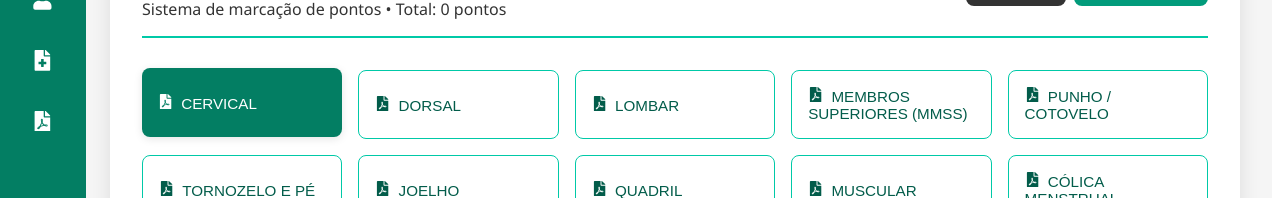
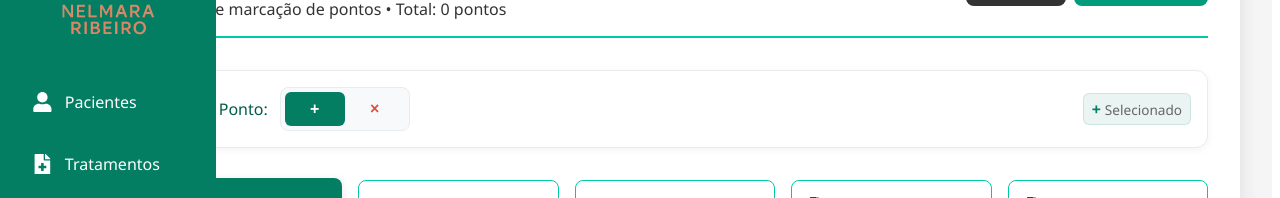
Before and after one commit to nszandrew/desktop-nelmara-electron, a React (Vite) app: page /rma/1 in a window 1280 px wide. Shown: the part 121-319 px from the top of the page. Built offline with nearby package versions, Linux system fonts and the light colour scheme; no server answers.

Commit message:
feat: new point format

```diff
--- a/src/pages/RmaPage.jsx
+++ b/src/pages/RmaPage.jsx
@@ -1,5 +1,5 @@
 import React, { useState, useRef, useEffect } from "react";
-import { FaArrowLeft, FaTrash, FaEye, FaEyeSlash, FaFilePdf } from "react-icons/fa";
+import { FaArrowLeft, FaTrash, FaEye, FaEyeSlash, FaFilePdf, FaPlus, FaTimes } from "react-icons/fa";
 import Sidebar from "./Sidebar";
 import api from "../services/api";
 
@@ -40,6 +40,7 @@ export default function RmaInteractivePage() {
   const [showPoints, setShowPoints] = useState(true);
   const [isLoading, setIsLoading] = useState(false);
   const [notification, setNotification] = useState("");
+  const [selectedPointType, setSelectedPointType] = useState("PLUS"); // PLUS ou X
 
   // Carregar pontos do backend ao montar o componente
   useEffect(() => {
@@ -58,7 +59,8 @@ export default function RmaInteractivePage() {
           x: point.x,
           y: point.y,
           timestamp: point.timestamp,
-          imgName: currentPage.imgName
+          imgName: currentPage.imgName,
+          format: point.format // Enviando o formato do ponto
         },
         {
           headers: { Authorization: `Bearer ${token}` }
@@ -93,7 +95,8 @@ export default function RmaInteractivePage() {
               id: point.id,
               x: point.x,
               y: point.y,
-              timestamp: point.timestamp
+              timestamp: point.timestamp,
+              format: point.format || "PLUS" // Default para PLUS se não houver formato
             }));
           }
         });
@@ -118,7 +121,8 @@ export default function RmaInteractivePage() {
     const newPoint = {
       ...point,
       id: Date.now() + Math.random(), // ID temporário para o frontend
-      timestamp: Date.now()
+      timestamp: Date.now(),
+      format: selectedPointType // Adicionar o tipo de ponto selecionado
     };
 
     // Atualizar estado local primeiro
@@ -127,7 +131,7 @@ export default function RmaInteractivePage() {
       [pageId]: [...(savedPoints[pageId] || []), newPoint]
     };
     setSavedPoints(updatedPoints);
-    showNotification("Ponto adicionado! 📍", "success");
+    showNotification(`Ponto ${selectedPointType === 'PLUS' ? '+' : 'X'} adicionado! 📍`, "success");
 
     // Salvar no backend
     await savePointToBackend(pageId, newPoint);
@@ -191,6 +195,48 @@ export default function RmaInteractivePage() {
     setTimeout(() => setNotification(""), 3000);
   };
 
+  // Componente do ponto personalizado
+  const CustomPoint = ({ point, onClick }) => {
+    const isPlus = point.format === "PLUS";
+
+    return (
+      <div
+        style={{
+          position: 'absolute',
+          left: `${point.x}%`,
+          top: `${point.y}%`,
+          width: '20px',
+          height: '20px',
+          cursor: 'pointer',
+          transform: 'translate(-50%, -50%)',
+          display: 'flex',
+          alignItems: 'center',
+          justifyContent: 'center',
+          fontSize: '16px',
+          fontWeight: 'bold',
+          color: '#FFFFFF',
+          backgroundColor: isPlus ? '#037E63' : '#E74C3C',
+          borderRadius: isPlus ? '50%' : '4px',
+          border: '2px solid white',
+          boxShadow: '0 2px 8px rgba(0,0,0,0.4)',
+          animation: 'pulse 2s infinite',
+          transition: 'all 0.2s ease',
+          zIndex: 10
+        }}
+        onClick={onClick}
+        onMouseEnter={(e) => {
+          e.target.style.transform = 'translate(-50%, -50%) scale(1.2)';
+        }}
+        onMouseLeave={(e) => {
+          e.target.style.transform = 'translate(-50%, -50%) scale(1)';
+        }}
+        title={`Tipo: ${isPlus ? 'Plus (+)' : 'X'}\nClique para remover\nCriado em: ${new Date(point.timestamp).toLocaleString()}`}
+      >
+        {isPlus ? '+' : '×'}
+      </div>
+    );
+  };
+
   // Componente da imagem interativa
   const InteractiveImage = ({ page }) => {
     const imageRef = useRef(null);
@@ -247,34 +293,13 @@ export default function RmaInteractivePage() {
 
         {/* Renderizar pontos salvos */}
         {showPoints && currentPoints.map(point => (
-          <div
+          <CustomPoint
             key={point.id}
-            style={{
-              position: 'absolute',
-              left: `${point.x}%`,
-              top: `${point.y}%`,
-              width: '16px',
-              height: '16px',
-              backgroundColor: '#037E63',
-              borderRadius: '50%',
-              border: '3px solid white',
-              cursor: 'pointer',
-              transform: 'translate(-50%, -50%)',
-              boxShadow: '0 2px 8px rgba(0,0,0,0.4)',
-              animation: 'pulse 2s infinite',
-              transition: 'all 0.2s ease'
-            }}
+            point={point}
             onClick={(e) => {
               e.stopPropagation();
               removePoint(page.id, point.id);
             }}
-            onMouseEnter={(e) => {
-              e.target.style.transform = 'translate(-50%, -50%) scale(1.2)';
-            }}
-            onMouseLeave={(e) => {
-              e.target.style.transform = 'translate(-50%, -50%) scale(1)';
-            }}
-            title={`Clique para remover\nCriado em: ${new Date(point.timestamp).toLocaleString()}`}
           />
         ))}
 
@@ -293,6 +318,8 @@ export default function RmaInteractivePage() {
   // Painel de controle dos pontos
   const PointsPanel = ({ pageId }) => {
     const currentPoints = savedPoints[pageId] || [];
+    const plusPoints = currentPoints.filter(p => p.format === "PLUS");
+    const xPoints = currentPoints.filter(p => p.format === "X");
 
     return (
       <div style={{
@@ -304,7 +331,9 @@ export default function RmaInteractivePage() {
       }}>
         <div style={{ display: 'flex', justifyContent: 'space-between', alignItems: 'center', marginBottom: '1rem' }}>
           <h4 style={{ margin: 0, color: '#025C4A' }}>
-            📍 Pontos Marcados ({currentPoints.length})
+            📍 Pontos Marcados ({currentPoints.length}) •
+            <span style={{ color: '#037E63', marginLeft: '0.5rem' }}>+ {plusPoints.length}</span> •
+            <span style={{ color: '#E74C3C', marginLeft: '0.5rem' }}>× {xPoints.length}</span>
           </h4>
           <div style={{ display: 'flex', gap: '0.5rem' }}>
             <button
@@ -348,7 +377,7 @@ export default function RmaInteractivePage() {
         </div>
 
         {currentPoints.length === 0 ? (
-          <p style={{ color: '#333333', fontStyle: 'italic', margin: 0 }}>
+          <p style={{ color: '#666', fontStyle: 'italic', margin: 0, textAlign: 'center', padding: '1rem' }}>
             Nenhum ponto marcado. Clique na imagem para adicionar pontos.
           </p>
         ) : (
@@ -360,11 +389,26 @@ export default function RmaInteractivePage() {
                   padding: '0.75rem',
                   backgroundColor: '#FFFFFF',
                   borderRadius: '8px',
-                  border: '1px solid #00C9A7',
+                  border: `2px solid ${point.format === 'PLUS' ? '#037E63' : '#E74C3C'}`,
                   fontSize: '0.85rem'
                 }}
               >
-                <div style={{ fontWeight: 'bold', color: '#025C4A' }}>
+                <div style={{
+                  fontWeight: 'bold',
+                  color: point.format === 'PLUS' ? '#037E63' : '#E74C3C',
+                  display: 'flex',
+                  alignItems: 'center',
+                  gap: '0.5rem',
+                  marginBottom: '0.25rem'
+                }}>
+                  <span style={{
+                    fontSize: '1rem',
+                    backgroundColor: point.format === 'PLUS' ? '#037E6315' : '#E74C3C15',
+                    padding: '2px 6px',
+                    borderRadius: '4px'
+                  }}>
+                    {point.format === 'PLUS' ? '+' : '×'}
+                  </span>
                   Ponto {index + 1}
                 </div>
                 <div style={{ color: '#333333' }}>
@@ -492,6 +536,133 @@ export default function RmaInteractivePage() {
             </div>
           )}
 
+          {/* Seletor de tipo de ponto - Design Clean */}
+          <div style={{
+            padding: '1rem',
+            backgroundColor: '#FFFFFF',
+            borderRadius: '12px',
+            marginBottom: '2rem',
+            border: '1px solid #e9ecef',
+            boxShadow: '0 2px 8px rgba(0,0,0,0.05)'
+          }}>
+            <div style={{
+              display: 'flex',
+              alignItems: 'center',
+              justifyContent: 'space-between',
+              flexWrap: 'wrap',
+              gap: '1rem'
+            }}>
+              <div style={{ display: 'flex', alignItems: 'center', gap: '0.75rem' }}>
+                <span style={{
+                  color: '#025C4A',
+                  fontSize: '1rem',
+                  fontWeight: '500'
+                }}>
+                  Tipo de Ponto:
+                </span>
+                <div style={{
+                  display: 'flex',
+                  backgroundColor: '#f8f9fa',
+                  borderRadius: '8px',
+                  padding: '4px',
+                  border: '1px solid #e9ecef'
+                }}>
+                  <button
+                    onClick={() => setSelectedPointType("PLUS")}
+                    style={{
+                      padding: '8px 16px',
+                      backgroundColor: selectedPointType === "PLUS" ? '#037E63' : 'transparent',
+                      color: selectedPointType === "PLUS" ? '#FFFFFF' : '#037E63',
+                      border: 'none',
+                      borderRadius: '6px',
+                      cursor: 'pointer',
+                      fontSize: '1rem',
+                      fontWeight: '600',
+                      transition: 'all 0.2s ease',
+                      display: 'flex',
+                      alignItems: 'center',
+                      gap: '4px',
+                      minWidth: '60px',
+                      justifyContent: 'center'
+                    }}
+                    onMouseEnter={(e) => {
+                      if (selectedPointType !== "PLUS") {
+                        e.target.style.backgroundColor = '#037E6315';
+                      }
+                    }}
+                    onMouseLeave={(e) => {
+                      if (selectedPointType !== "PLUS") {
+                        e.target.style.backgroundColor = 'transparent';
+                      }
+                    }}
+                  >
+                    +
+                  </button>
+                  <button
+                    onClick={() => setSelectedPointType("X")}
+                    style={{
+                      padding: '8px 16px',
+                      backgroundColor: selectedPointType === "X" ? '#E74C3C' : 'transparent',
+                      color: selectedPointType === "X" ? '#FFFFFF' : '#E74C3C',
+                      border: 'none',
+                      borderRadius: '6px',
+                      cursor: 'pointer',
+                      fontSize: '1rem',
+                      fontWeight: '600',
+                      transition: 'all 0.2s ease',
+                      display: 'flex',
+                      alignItems: 'center',
+                      gap: '4px',
+                      minWidth: '60px',
+                      justifyContent: 'center'
+                    }}
+                    onMouseEnter={(e) => {
+                      if (selectedPointType !== "X") {
+                        e.target.style.backgroundColor = '#E74C3C15';
+                      }
+                    }}
+                    onMouseLeave={(e) => {
+                      if (selectedPointType !== "X") {
+                        e.target.style.backgroundColor = 'transparent';
+                      }
+                    }}
+                  >
+                    ×
+                  </button>
+                </div>
+              </div>
+
+              <div style={{
+                display: 'flex',
+                alignItems: 'center',
+                gap: '0.5rem',
+                fontSize: '0.9rem',
+                color: '#666'
+              }}>
+                <div style={{
+                  display: 'flex',
+                  alignItems: 'center',
+                  gap: '4px',
+                  padding: '4px 8px',
+                  backgroundColor: selectedPointType === "PLUS" ? '#037E6315' : '#E74C3C15',
+                  borderRadius: '6px',
+                  border: `1px solid ${selectedPointType === "PLUS" ? '#037E63' : '#E74C3C'}20`
+                }}>
+                  <span style={{
+                    color: selectedPointType === "PLUS" ? '#037E63' : '#E74C3C',
+                    fontWeight: '600',
+                    fontSize: '1rem'
+                  }}>
+                    {selectedPointType === "PLUS" ? '+' : '×'}
+                  </span>
+                  <span style={{ color: '#666', fontSize: '0.85rem' }}>
+                    Selecionado
+                  </span>
+                </div>
+              </div>
+            </div>
+          </div>
+
           {/* Seletor de páginas */}
           <div style={{
             display: 'grid',
@@ -501,6 +672,8 @@ export default function RmaInteractivePage() {
           }}>
             {rmaPages.map(page => {
               const pointCount = savedPoints[page.id]?.length || 0;
+              const plusCount = savedPoints[page.id]?.filter(p => p.format === "PLUS").length || 0;
+              const xCount = savedPoints[page.id]?.filter(p => p.format === "X").length || 0;
               const isActive = page.id === currentPageId;
 
               return (
@@ -543,6 +716,13 @@ export default function RmaInteractivePage() {
                       opacity: 0.8
                     }}>
                       📍 {pointCount} ponto{pointCount !== 1 ? 's' : ''}
+                      {(plusCount > 0 || xCount > 0) && (
+                        <div style={{ fontSize: '0.75rem', marginTop: '0.25rem' }}>
+                          {plusCount > 0 && <span style={{ color: isActive ? '#FFFFFF' : '#037E63' }}>+{plusCount}</span>}
+                          {plusCount > 0 && xCount > 0 && ' '}
+                          {xCount > 0 && <span style={{ color: isActive ? '#FFFFFF' : '#E74C3C' }}>×{xCount}</span>}
+                        </div>
+                      )}
                     </div>
                   )}
                 </button>
@@ -574,7 +754,8 @@ export default function RmaInteractivePage() {
             <p style={{
               color: '#333333',
               marginBottom: '1.5rem',
-              fontSize: '1rem'
+              fontSize: '1rem',
+              textAlign: 'center'
             }}>
               Clique na imagem para marcar pontos • Clique nos pontos para removê-los
             </p>
--- a/vite.config.js
+++ b/vite.config.js
@@ -15,6 +15,7 @@ export default defineConfig({
   },
   server: {
     port: 5173,
+    strictPort: true,
     proxy: {
       '/api': {
         target: 'https://api-nelmara-ribeiro.site',
```
Also changed, not shown: package.json (+5 -8 lines), 1 other file (tests, documents, lock files or other folders).
